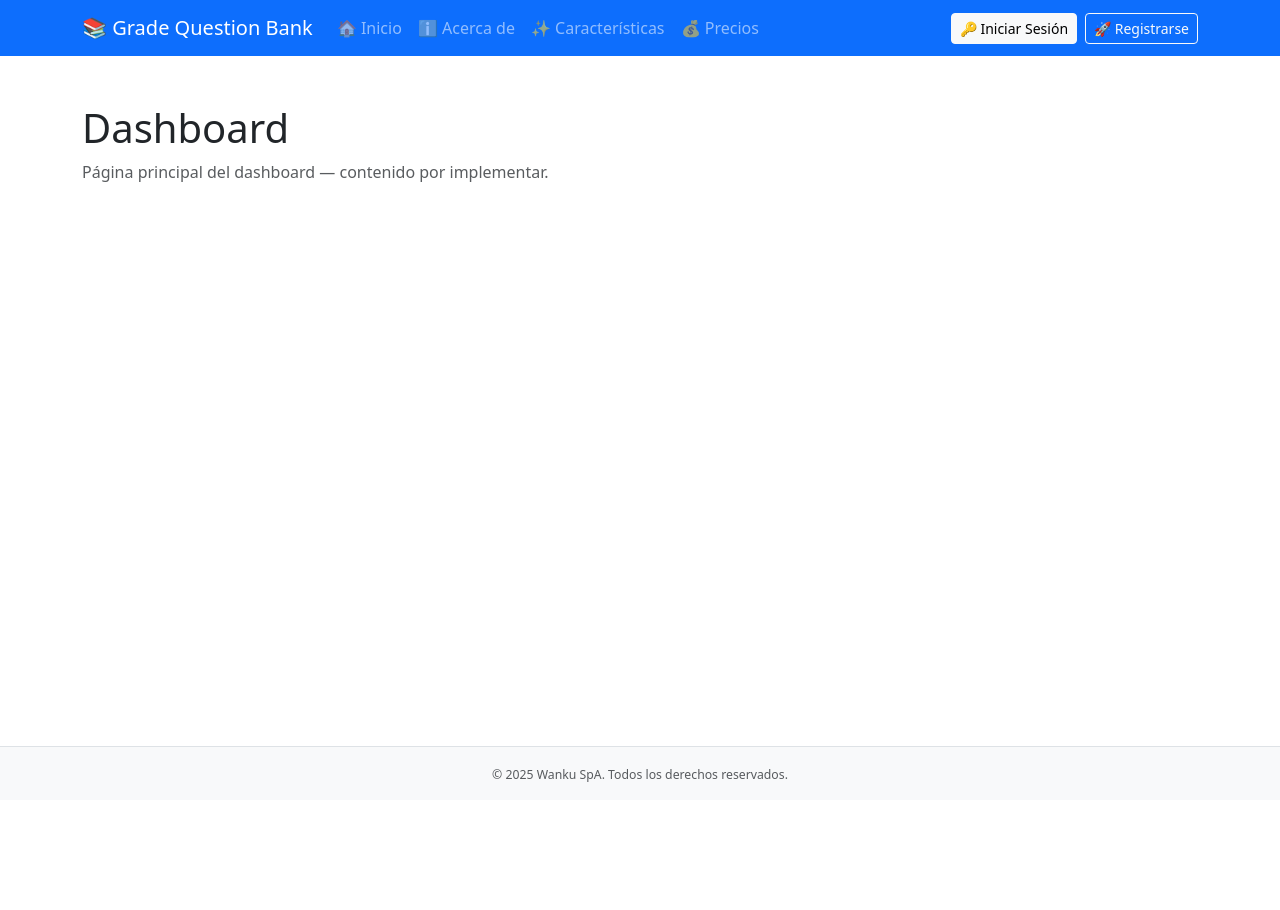
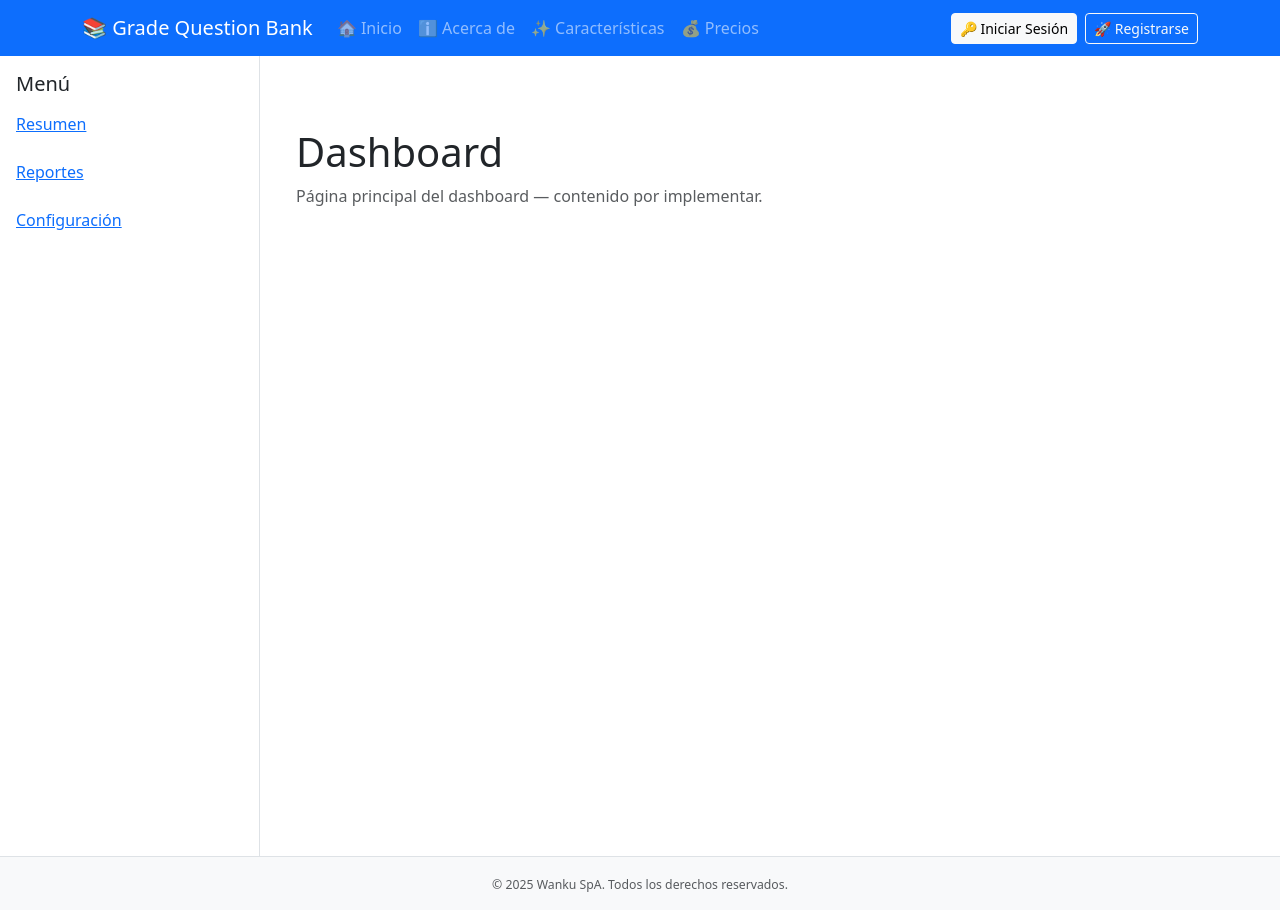
Before and after one commit to cmartinezs/grade, a Next.js app: page /dashboard in a window 1280 px wide. Before the commit the page ends 800 px from the top, so only its background shows below. Built offline with nearby package versions, Linux system fonts and the light colour scheme.

Commit message:
feat: Implement SidebarLayout component and integrate it into Dashboard, Evaluation Management, and Questions Bank layouts

```diff
--- /dev/null
+++ b/src/app/dashboard/layout.tsx
@@ -0,0 +1,20 @@
+import SidebarLayout from '@/components/SidebarLayout';
+import NavigationBar from '@/components/NavigationBar';
+import PageWrapper from '@/components/PageWrapper';
+
+const dashboardMenu = [
+  { label: 'Resumen', href: '/dashboard' },
+  { label: 'Reportes', href: '/dashboard/reports' },
+  { label: 'Configuración', href: '/dashboard/settings' },
+];
+
+export default function DashboardLayout({ children }: { children: React.ReactNode }) {
+  return (
+    <PageWrapper>
+      <NavigationBar />
+      <SidebarLayout items={dashboardMenu}>
+        <div className="p-4">{children}</div>
+      </SidebarLayout>
+    </PageWrapper>
+  );
+}
--- a/src/app/dashboard/page.tsx
+++ b/src/app/dashboard/page.tsx
@@ -1,16 +1,10 @@
 "use client";
-
-import PageWrapper from '@/components/PageWrapper';
-import NavigationBar from '@/components/NavigationBar';
 
 export default function DashboardPage() {
   return (
-    <PageWrapper>
-      <NavigationBar />
-      <div className="container py-5">
-        <h1>Dashboard</h1>
-        <p className="text-muted">Página principal del dashboard — contenido por implementar.</p>
-      </div>
-    </PageWrapper>
+    <div className="container py-5">
+      <h1>Dashboard</h1>
+      <p className="text-muted">Página principal del dashboard — contenido por implementar.</p>
+    </div>
   );
 }
--- a/src/app/questions-bank/page.tsx
+++ b/src/app/questions-bank/page.tsx
@@ -1,8 +1,6 @@
 "use client"
 
 import { Container, Row, Col, Card, Button, Badge, Form, InputGroup } from 'react-bootstrap';
-import NavigationBar from '@/components/NavigationBar';
-import PageWrapper from '@/components/PageWrapper';
 import ProtectedRoute from '@/components/ProtectedRoute';
 
 // Datos de ejemplo
@@ -21,9 +19,6 @@ const sampleQuestions = [
 export default function QuestionsBankPage() {
   return (
     <ProtectedRoute>
-      <PageWrapper>
-        <NavigationBar />
-
       <Container className="mt-4">
         {/* Header */}
         <Row className="mb-4">
@@ -80,7 +75,6 @@ export default function QuestionsBankPage() {
           ))}
         </Row>
       </Container>
-    </PageWrapper>
     </ProtectedRoute>
   );
 }
--- /dev/null
+++ b/src/components/SidebarLayout.tsx
@@ -0,0 +1,85 @@
+"use client";
+
+import { ReactNode, useState } from 'react';
+import Link from 'next/link';
+import { Offcanvas, Button } from 'react-bootstrap';
+
+interface SidebarItem {
+  label: string;
+  href?: string;
+  children?: SidebarItem[];
+}
+
+interface SidebarLayoutProps {
+  children: ReactNode;
+  items: SidebarItem[];
+}
+
+export default function SidebarLayout({ children, items }: SidebarLayoutProps) {
+  const [show, setShow] = useState(false);
+  const handleClose = () => setShow(false);
+  const handleShow = () => setShow(true);
+
+  const SidebarContent = (
+    <div className="p-3">
+      <h5>Menú</h5>
+      <ul className="list-unstyled">
+        {items.map((it, idx) => (
+          <li key={idx} className="mb-2">
+            {it.href ? (
+              <Link href={it.href} className="d-block py-2">
+                {it.label}
+              </Link>
+            ) : (
+              <div className="fw-bold py-2">{it.label}</div>
+            )}
+
+            {it.children && (
+              <ul className="list-unstyled ps-3">
+                {it.children.map((c, j) => (
+                  <li key={j} className="py-1">
+                    <Link href={c.href || '#'} className="text-muted small">
+                      {c.label}
+                    </Link>
+                  </li>
+                ))}
+              </ul>
+            )}
+          </li>
+        ))}
+      </ul>
+    </div>
+  );
+
+  return (
+    <div className="d-flex">
+      {/* Toggle button visible on small screens */}
+      <div className="d-md-none p-2 border-bottom w-100">
+        <Button variant="outline-primary" size="sm" onClick={handleShow}>
+          ☰ Menú
+        </Button>
+      </div>
+
+      {/* Offcanvas for small screens (hidden on md+) */}
+      <div className="d-md-none">
+        <Offcanvas show={show} onHide={handleClose}>
+          <Offcanvas.Header closeButton>
+            <Offcanvas.Title>Menú</Offcanvas.Title>
+          </Offcanvas.Header>
+          <Offcanvas.Body>
+            {SidebarContent}
+          </Offcanvas.Body>
+        </Offcanvas>
+      </div>
+
+      {/* Fixed sidebar for md+ */}
+      <aside className="bg-white border-end d-none d-md-block" style={{ width: 260, minHeight: '100vh' }}>
+        {SidebarContent}
+      </aside>
+
+      <main className="flex-grow-1">
+        {children}
+      </main>
+    </div>
+  );
+}
```
Also changed, not shown: src/app/evaluation-management/layout.tsx (added, +20 -0 lines), src/app/evaluation-management/page.tsx (+1 -7 lines), src/app/questions-bank/layout.tsx (added, +20 -0 lines).
